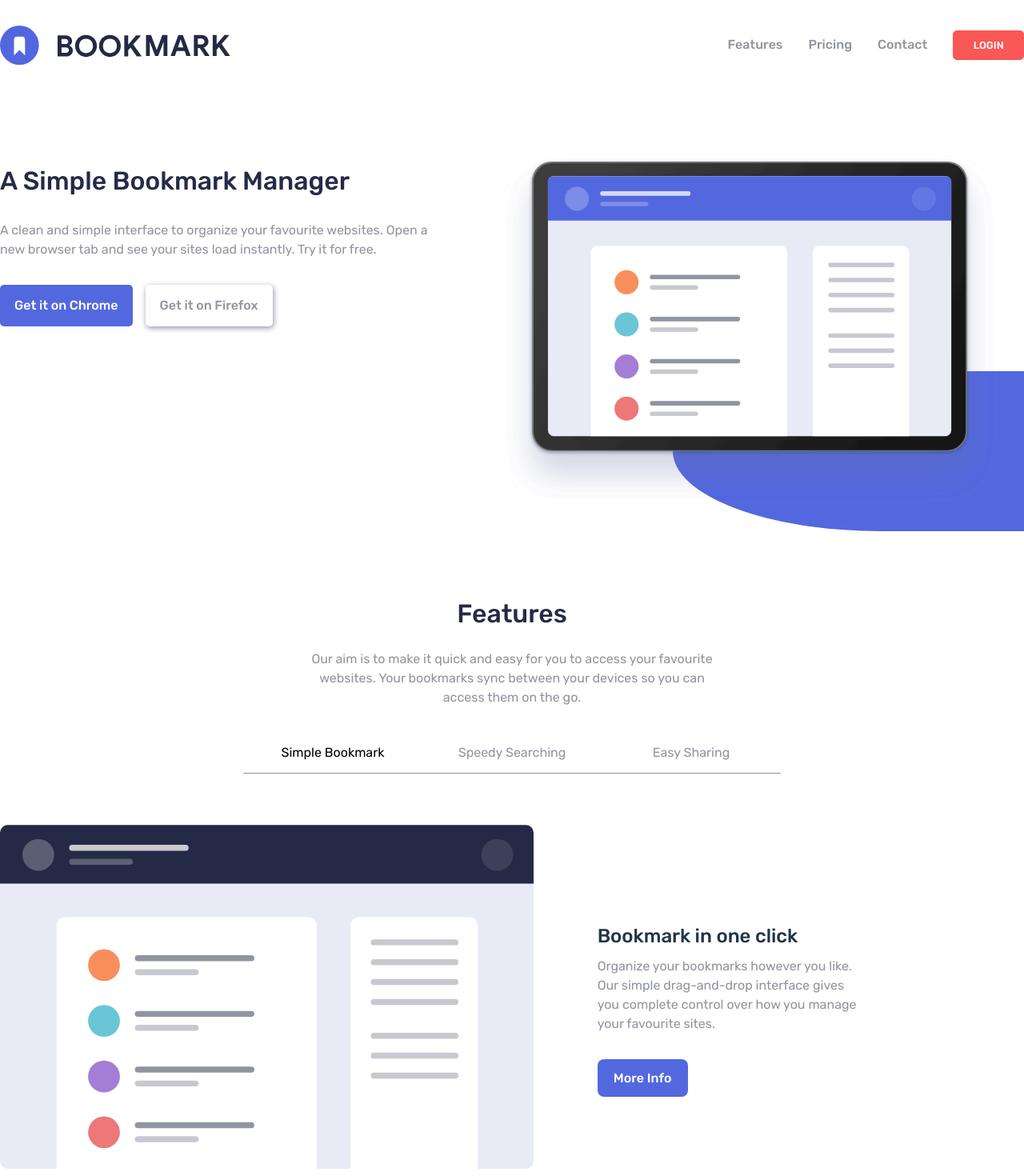
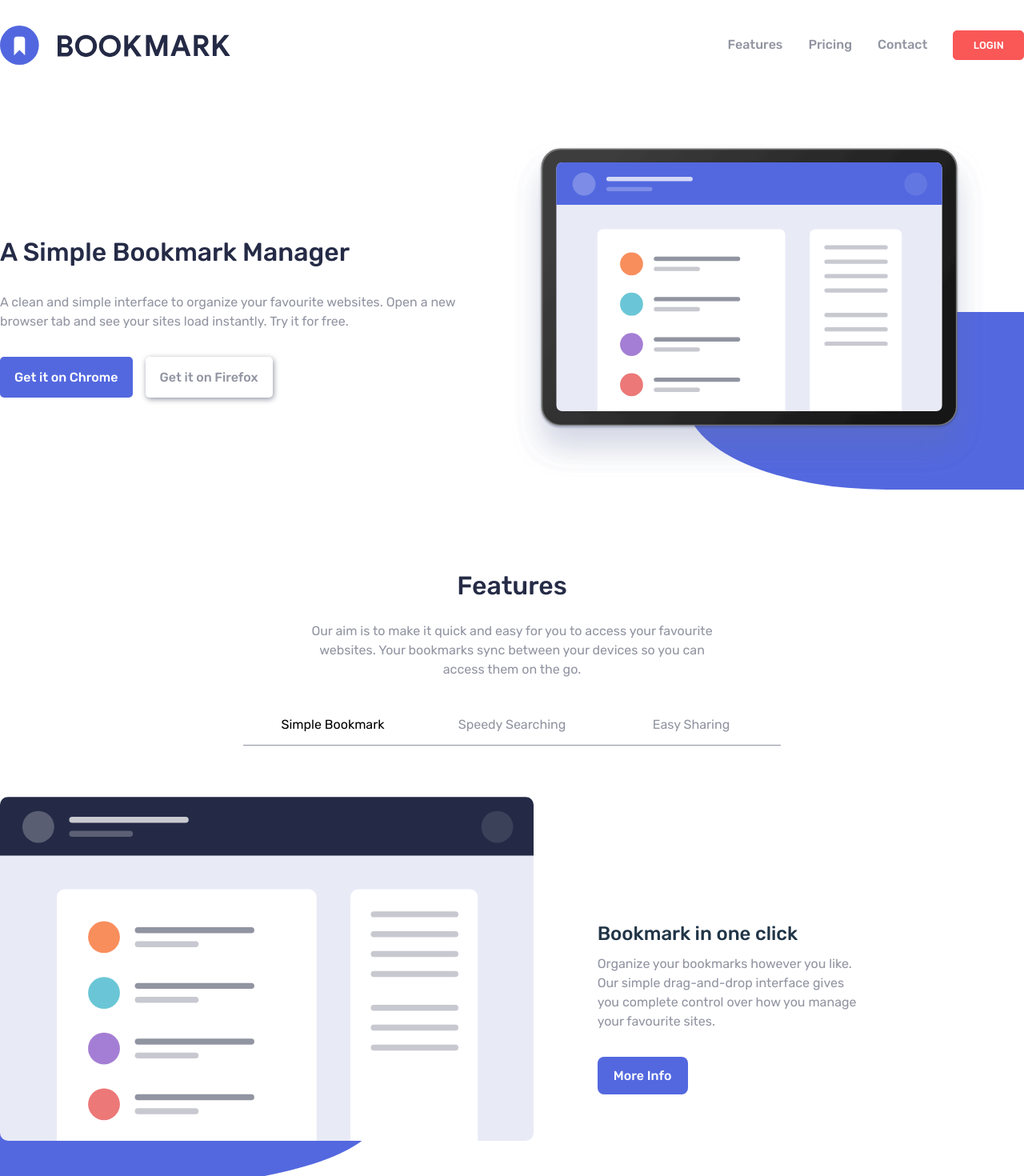
Before and after one commit to Robertron624/bookmark-landing-page, a Svelte app: page / in a window 1280 px wide. Shown: the top 1470 px of the page at 80% size. Built offline with nearby package versions, Linux system fonts and the light colour scheme.

Commit message:
features background shape and general styling fixes

```diff
--- a/src/App.svelte
+++ b/src/App.svelte
@@ -225,7 +225,7 @@
           @include desktop {
             display: flex;
             gap: 2rem;
-
+            margin-top: 4rem;
           }
 
           .hero {
@@ -234,25 +234,25 @@
 
               @include desktop {
                 order: 1;
-                width: 55%;
+                margin-top: 0;
               }
 
               .background-shape {
                   z-index: -1;
                   position: absolute;
-                  top: 40%;
-                  right: 0;
+                  top: 32%;
+                  right: -10px;
                   width: 76%;
-                  height: 150px;
+                  height: 175px;
                   background-color: $soft-blue;
                   border-radius: 40% 0 0 40%;
 
 
                   @include desktop {
-                    right: -12%;
+                    right: -14%;
                     border-radius:  70% 0 0 70%;
-                    top: 61%;
-                    height: 200px;
+                    top: 50%;
+                    height: 52%;
                   }
               }
 
@@ -268,6 +268,7 @@
               @include desktop {
                 text-align: left;
                 width: 45%;
+                margin: auto 0;
               }
 
               h1.title {
@@ -360,6 +361,8 @@
         }
 
         section.browsers {
+
+          margin-top: 14rem;
           h2 {
               margin: 0;
               font-size: 1.8rem;
--- a/src/FeaturesTabs.svelte
+++ b/src/FeaturesTabs.svelte
@@ -33,6 +33,7 @@
 </div>
 
 <div class="content">
+    <div class="background-shape" />
     <div class="simple-content" class:selected={currentSelection == "simple"}>
         <img
             src="/illustration-features-tab-1.svg"
@@ -82,6 +83,9 @@
     @import "./vars.scss";
 
     .tabs {
+        width: 90%;
+        margin: 0 auto;
+
         @include desktop {
             display: flex;
             justify-content: center;
@@ -146,13 +150,34 @@
     .content {
         margin-top: 4rem;
         margin-bottom: 5rem;
+        position: relative;
+
+        .background-shape {
+            z-index: -1;
+            position: absolute;
+            top: 14%;
+            left: -10px;
+            width: 76%;
+            height: 185px;
+            background-color: $soft-blue;
+            border-radius: 0% 40% 40% 0%;
+
+            @include desktop {
+                left: -28%;
+                width: 65%;
+                height: 240px;
+                border-radius: 0% 48% 39% 0%;
+                bottom: -14%;
+                top: unset;
+            }
+        }
 
         .selected {
             display: flex !important;
 
             @include desktop {
                 display: grid !important;
-                grid-template-columns: 1fr .8fr;
+                grid-template-columns: 1fr 0.8fr;
                 gap: 5rem;
                 text-align: left;
             }
@@ -167,21 +192,22 @@
             justify-content: center;
 
             img {
-                width: 90%;
+                width: 80%;
+                height: 218px;
 
                 @include desktop {
                     width: 100%;
+                    height: 430px;
                 }
             }
 
             .content-text {
-
                 @include desktop {
                     width: 63%;
                 }
 
                 h2 {
-                    margin-top: 2rem;
+                    margin-top: 6rem;
                     margin-bottom: 0.5rem;
                 }
                 p {
--- a/src/Newsletter.svelte
+++ b/src/Newsletter.svelte
@@ -31,7 +31,7 @@
     </h2>
     <form on:submit={handleSubmit} action="POST">
         <div class="email-and-error">
-            <input class:input-error="{inputError == true}" bind:value={email} type="email" placeholder="Enter your email address" />
+            <input class:input-error="{inputError == true}" bind:value={email} placeholder="Enter your email address" />
             {#if inputError}
                 <span class="error">Whoops, make sure it's an email</span>
                 <img src="/icon-error.svg" alt="exclamation icon" class="error-icon">
--- a/src/app.css
+++ b/src/app.css
@@ -42,7 +42,6 @@ h1 {
 #app {
   margin: 0 auto;
   text-align: center;
-  width: 100%;
 }
 
 button {
```
